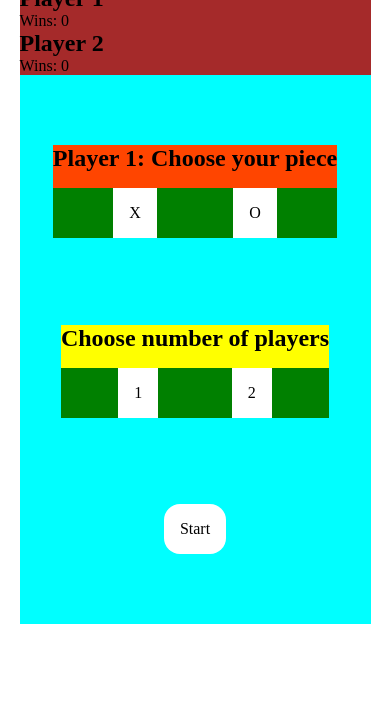
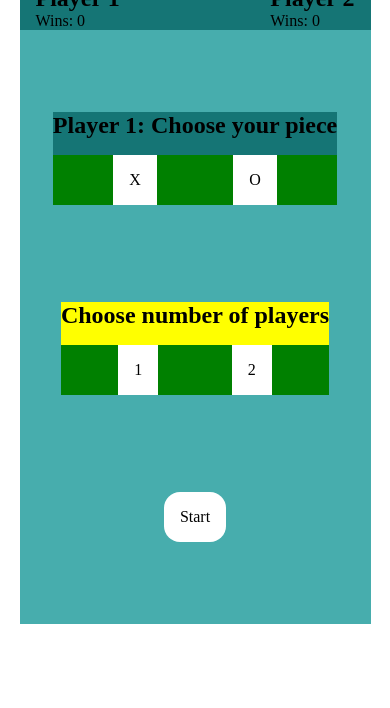
Before and after one commit to Eryhnar/Tic-Tac-Toe, a plain HTML site: page index.html in a window 390 px wide. Shown: the part 136-844 px from the top of the page. Drawn offline with Linux system fonts and the light colour scheme.

Commit message:
Responsive design improved.

```diff
--- a/css/styles.css
+++ b/css/styles.css
@@ -19,11 +19,22 @@ h1{
 .container{
     display: flex;
     flex-direction: column;
+    /* justify-content: center; */
+    /* align-items: center; */
     max-width: 90%;
     width: 60em;
     min-height: 80vh;
     margin-inline: auto;
-    background-color: brown;
+    /* background-color: rgb(56, 56, 252); */
+    background-color: rgb(21, 117, 117);
+}
+
+#player-cards-area{
+    display: flex;
+    flex-direction: row;
+    justify-content: space-between;
+    margin-inline: 1em;
+
 }
 
 #selection-screen{
@@ -33,14 +44,14 @@ h1{
     justify-content: space-evenly;
     align-items: center;
     gap: 1em;
-    background-color: aqua;
+    background-color: rgb(71, 173, 173);
 }
 
 #piece-selection-area{
     display: flex;
     flex-direction: column;
     gap: 1em;
-    background-color: orangered;
+    background-color: rgb(21, 117, 117);
 }
 
 #player-num-selection-area{
@@ -72,6 +83,7 @@ h1{
     gap: 1em;
     padding: 1em;
     background-color: #483394;
+    place-items: center;
 }
 
 #game-over-screen{
@@ -91,6 +103,9 @@ h1{
     justify-content: center;
     align-items: center;
     font-size: 2em;
+    min-width: clamp(1em, 20cqw, 5em); /* not sure about using this */
+    aspect-ratio: 1/1;
+    max-height: 4em;
 }
 
 .cell:hover{
--- a/index.html
+++ b/index.html
@@ -10,7 +10,7 @@
 
     <div class="container">
         <h1>Tic Tac Toe</h1>
-        <div id="playerCardsArea">
+        <div id="player-cards-area">
             <div class="player-card" id="player-1card">
                 <h2>Player 1</h2>
                 <p>Wins: <span id="player1Wins">0</span></p>
```
